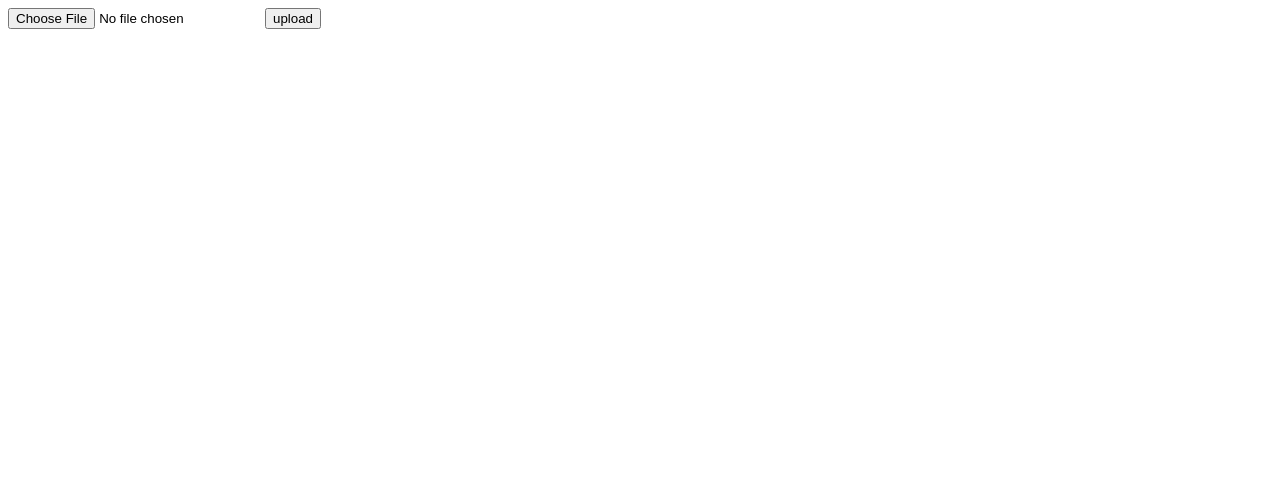
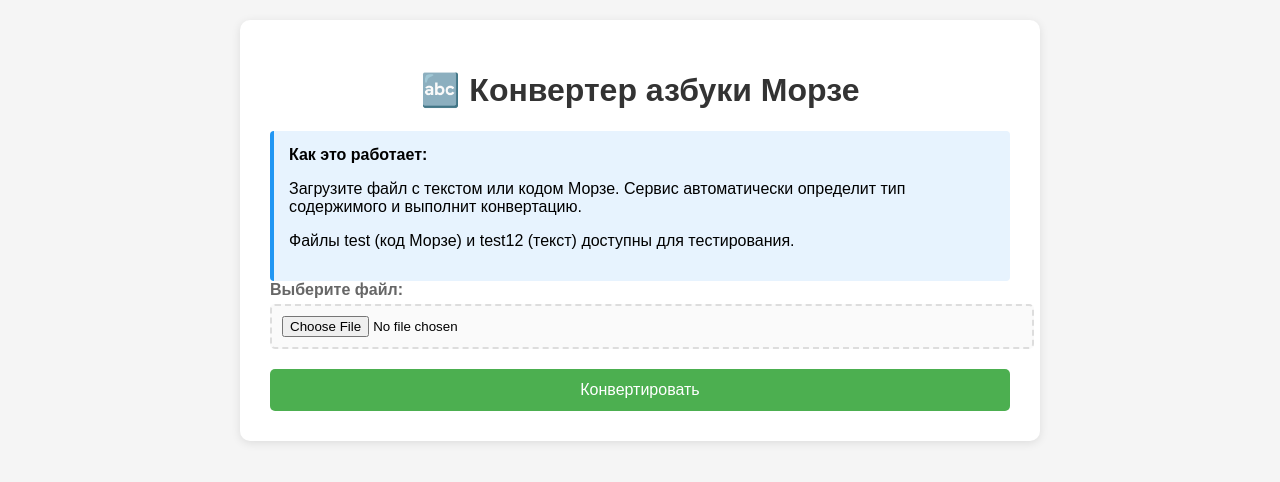
Before and after one commit to kab4nsunrise/sprint6final, a plain HTML site: page index.html in a window 1280 px wide. Drawn offline with Linux system fonts and the light colour scheme.

Commit message:
Update index.html

```diff
--- a/index.html
+++ b/index.html
@@ -1,19 +1,84 @@
+<!-- index.html -->
 <!DOCTYPE html>
-<html lang="en">
-  <head>
-    <meta charset="UTF-8" />
-    <meta name="viewport" content="width=device-width, initial-scale=1.0" />
-    <meta http-equiv="X-UA-Compatible" content="ie=edge" />
-    <title>Document</title>
-  </head>
-  <body>
-    <form
-      enctype="multipart/form-data"
-      action="http://localhost:8080/upload"
-      method="post"
-    >
-      <input type="file" name="myFile" />
-      <input type="submit" value="upload" />
-    </form>
-  </body>
+<html lang="ru">
+<head>
+    <meta charset="UTF-8">
+    <meta name="viewport" content="width=device-width, initial-scale=1.0">
+    <title>Конвертер азбуки Морзе</title>
+    <style>
+        body {
+            font-family: Arial, sans-serif;
+            max-width: 800px;
+            margin: 0 auto;
+            padding: 20px;
+            background-color: #f5f5f5;
+        }
+        .container {
+            background-color: white;
+            padding: 30px;
+            border-radius: 10px;
+            box-shadow: 0 2px 10px rgba(0,0,0,0.1);
+        }
+        h1 {
+            color: #333;
+            text-align: center;
+        }
+        .form-group {
+            margin-bottom: 20px;
+        }
+        label {
+            display: block;
+            margin-bottom: 5px;
+            color: #666;
+            font-weight: bold;
+        }
+        input[type="file"] {
+            width: 100%;
+            padding: 10px;
+            border: 2px dashed #ddd;
+            border-radius: 5px;
+            background-color: #fafafa;
+        }
+        button {
+            background-color: #4CAF50;
+            color: white;
+            padding: 12px 24px;
+            border: none;
+            border-radius: 5px;
+            cursor: pointer;
+            font-size: 16px;
+            width: 100%;
+        }
+        button:hover {
+            background-color: #45a049;
+        }
+        .info {
+            margin-top: 20px;
+            padding: 15px;
+            background-color: #e7f3fe;
+            border-left: 4px solid #2196F3;
+            border-radius: 4px;
+        }
+    </style>
+</head>
+<body>
+    <div class="container">
+        <h1>🔤 Конвертер азбуки Морзе</h1>
+
+        <div class="info">
+            <strong>Как это работает:</strong>
+            <p>Загрузите файл с текстом или кодом Морзе. Сервис автоматически определит тип содержимого и выполнит конвертацию.</p>
+            <p>Файлы test (код Морзе) и test12 (текст) доступны для тестирования.</p>
+        </div>
+
+        <form action="/upload" method="post" enctype="multipart/form-data">
+            <div class="form-group">
+                <label for="file">Выберите файл:</label>
+                <input type="file" name="file" id="file" required>
+            </div>
+
+            <button type="submit">Конвертировать</button>
+        </form>
+    </div>
+</body>
 </html>
```
